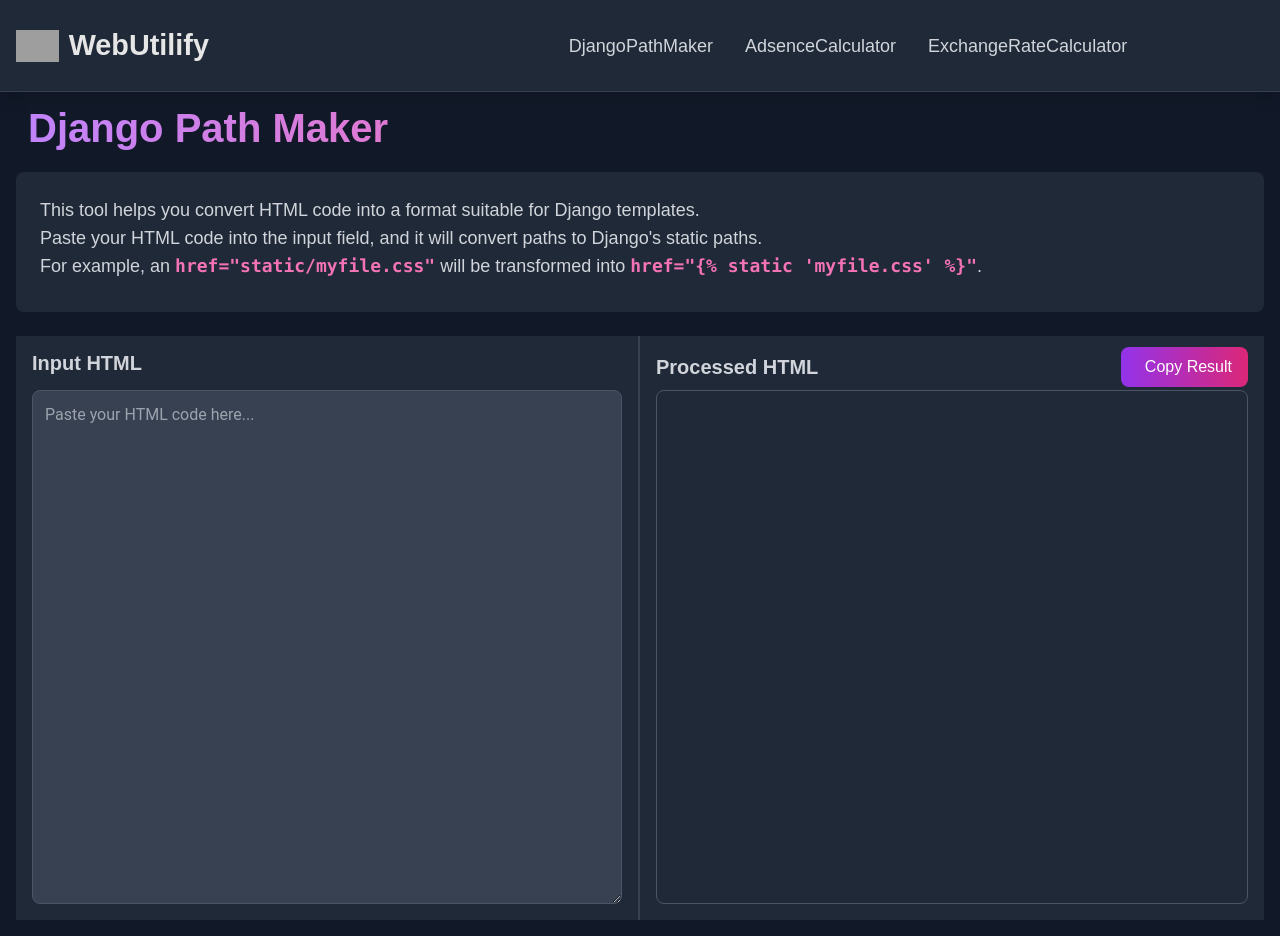
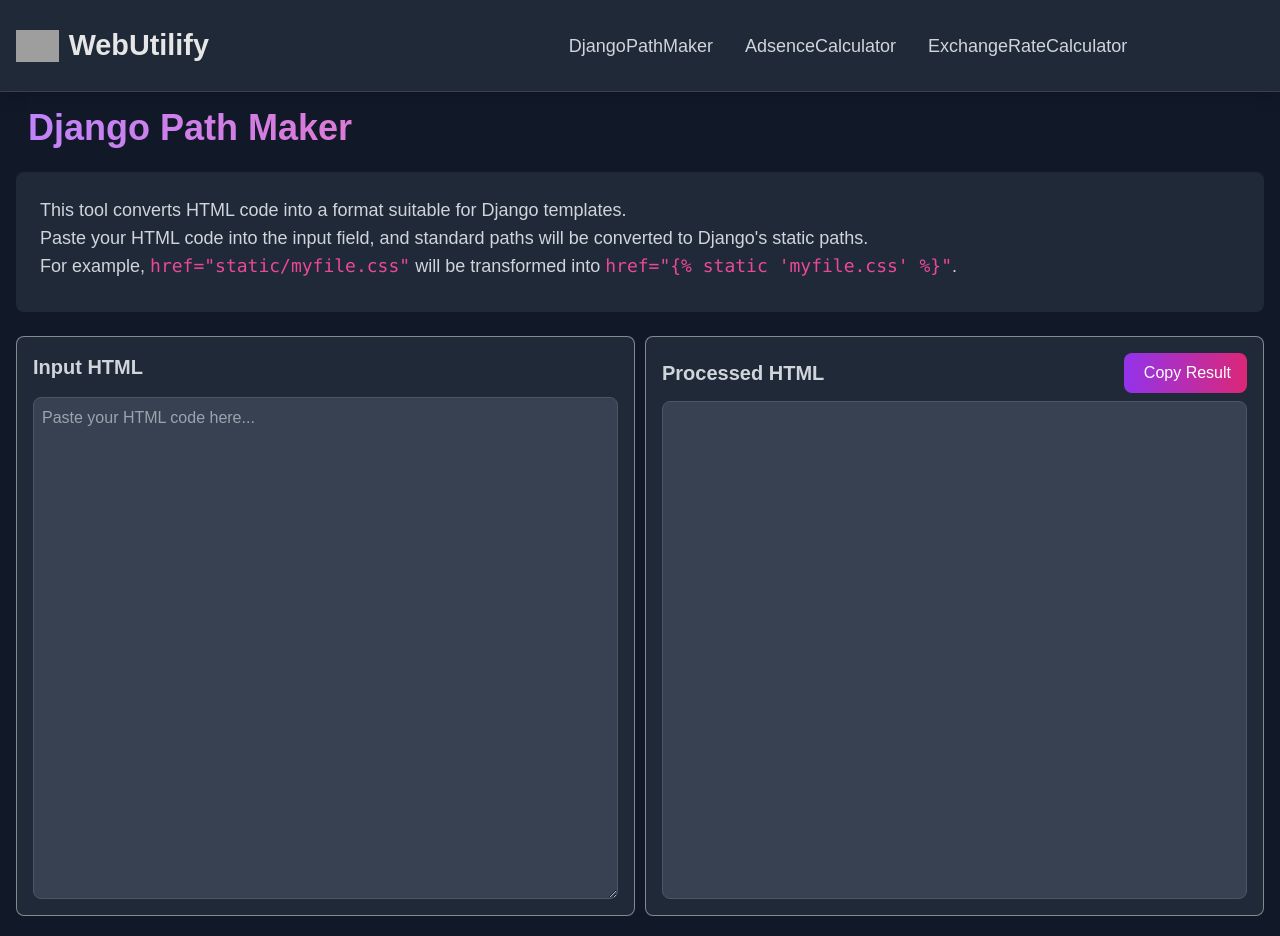
Before and after one commit to YoHaiYo/WebUtilify, a Vue app: page /DjangoPathMaker in a window 1280 px wide. Built offline with nearby package versions, Linux system fonts and the light colour scheme; grey boxes are pictures that could not be loaded.

Commit message:
장고패스메이커 기능 정상화

```diff
--- a/src/pages/DjangoPathMaker.vue
+++ b/src/pages/DjangoPathMaker.vue
@@ -9,45 +9,44 @@
 
       <div class="bg-gray-800 p-6 rounded-lg mb-6">
         <p class="mb-2 text-lg text-gray-300">
-          This tool helps you convert HTML code into a format suitable for
-          Django templates.
+          This tool converts HTML code into a format suitable for Django
+          templates.
           <br />
-          Paste your HTML code into the input field, and it will convert paths
-          to Django's static paths.
+          Paste your HTML code into the input field, and standard paths will be
+          converted to Django's static paths.
           <br />
-          For example, an <code>href="static/myfile.css"</code> will be
-          transformed into <code>href="{% static 'myfile.css' %}"</code>.
+          For example,
+          <code class="text-pink-500">href="static/myfile.css"</code> will be
+          transformed into
+          <code class="text-pink-500">href="{% static 'myfile.css' %}"</code>.
         </p>
       </div>
 
       <div class="flex flex-col lg:flex-row overflow-hidden">
-        <div
-          class="left-panel bg-gray-800 border-r-2 border-gray-700 p-4 flex flex-col w-full lg:w-1/2"
-        >
-          <div class="wu-height flex justify-between items-center mb-2">
+        <div class="left-panel bg-gray-800 p-4 flex flex-col w-full lg:w-1/2">
+          <div class="flex justify-between items-center mb-2">
             <h2 class="text-xl font-semibold text-gray-300 mb-2">Input HTML</h2>
           </div>
           <textarea
             v-model="inputHtml"
             @input="processHtml"
-            class="flex-grow p-3 bg-gray-700 text-gray-200 border border-gray-600 rounded-lg focus:outline-none focus:ring-2 focus:ring-pink-500"
+            class="flex-grow p-2 bg-gray-700 text-gray-200 border border-gray-600 rounded-lg focus:outline-none focus:ring-2 focus:ring-pink-500"
             placeholder="Paste your HTML code here..."
           ></textarea>
         </div>
-
         <div class="right-panel bg-gray-800 p-4 flex flex-col w-full lg:w-1/2">
-          <div class="wu-height flex justify-between items-center mb-2">
+          <div class="flex justify-between items-center mb-2">
             <h2 class="text-xl font-semibold text-gray-300">Processed HTML</h2>
             <button
-              class="copy-button flex items-center bg-gradient-to-r from-purple-600 to-pink-600 text-white px-4 py-2 rounded-lg hover:from-purple-700 hover:to-pink-700 focus:outline-none focus:ring-2 focus:ring-blue-500"
+              class="copy-button flex items-center bg-gradient-to-r from-purple-600 to-pink-600 text-white px-4 py-2 rounded-lg hover:from-purple-700 hover:to-pink-700 focus:outline-none"
               @click="copyToClipboard"
             >
-              <i class="fas fa-copy mr-2"></i>
+              <i class="fas fa-copy mr-1"></i>
               <span>{{ copyText }}</span>
             </button>
           </div>
           <pre
-            class="flex-grow p-3 bg-gray-700 text-gray-100 border border-gray-600 rounded-lg overflow-auto"
+            class="flex-grow p-2 bg-gray-700 text-gray-200 border border-gray-600 rounded-lg overflow-auto"
             v-html="outputHtml"
           ></pre>
         </div>
@@ -59,39 +58,57 @@
 <script setup>
 import { ref, watch } from "vue";
 
+// 함수: HTML 특수문자를 이스케이프 처리
+function escapeHtml(unsafe) {
+  return unsafe
+    .replace(/&/g, "&amp;")
+    .replace(/</g, "&lt;")
+    .replace(/>/g, "&gt;");
+}
+
 const inputHtml = ref("");
 const outputHtml = ref("");
 const copyText = ref("Copy Result");
 
 const processHtml = () => {
   let processedHtml = inputHtml.value;
-  let highlightedHtml = processedHtml;
 
-  // Django static 로딩 태그 추가
+  // 특수문자 이스케이프 처리
+  let escapedHtml = escapeHtml(processedHtml);
+
   if (!processedHtml.includes("{% load static %}")) {
-    processedHtml = "{% load static %}\n" + processedHtml;
+    escapedHtml = "{% load static %}\n" + escapedHtml;
   }
 
-  // href 변환 및 하이라이트
-  highlightedHtml = processedHtml.replace(/href="([^"]*)"/g, (match, p1) => {
+  // 변경된 부분을 하이라이트 처리
+  escapedHtml = escapedHtml.replace(/href="([^"]*)"/g, (match, p1) => {
     let cleanedPath = p1.replace(/^[^static]*static\/?/, "");
-    const newHref = `href="{% static '${cleanedPath}' %}"`;
-    return `<span style="background-color: #f472b6;">${newHref}</span>`;
+    let highlighted = `<span class="bg-pink-500">href="{% static '${cleanedPath}' %}"</span>`;
+    return highlighted;
   });
 
-  // src 변환 및 하이라이트
-  highlightedHtml = highlightedHtml.replace(/src="([^"]*)"/g, (match, p1) => {
+  escapedHtml = escapedHtml.replace(/src="([^"]*)"/g, (match, p1) => {
     let cleanedPath = p1.replace(/^[^static]*static\/?/, "");
-    const newSrc = `src="{% static '${cleanedPath}' %}"`;
-    return `<span style="background-color: #f472b6;">${newSrc}</span>`;
+    let highlighted = `<span class="bg-pink-500">src="{% static '${cleanedPath}' %}"</span>`;
+    return highlighted;
   });
 
-  outputHtml.value = highlightedHtml;
+  // 변경되지 않은 href와 src도 표시
+  escapedHtml = escapedHtml.replace(/(href|src)="([^"]*)"/g, (match) => {
+    return `<span>${match}</span>`;
+  });
+
+  outputHtml.value = escapedHtml;
 };
 
 const copyToClipboard = () => {
+  // 텍스트 내용만 복사 (HTML 태그 제외)
+  const tempElement = document.createElement("div");
+  tempElement.innerHTML = outputHtml.value;
+  const textToCopy = tempElement.textContent || tempElement.innerText || "";
+
   navigator.clipboard
-    .writeText(outputHtml.value.replace(/<[^>]+>/g, "")) // HTML 태그 제거 후 복사
+    .writeText(textToCopy)
     .then(() => {
       copyText.value = "Copied!";
       setTimeout(() => {
@@ -103,65 +120,41 @@
     });
 };
 
-// Watch the inputHtml for changes
+// inputHtml의 변경을 감지합니다.
 watch(inputHtml, processHtml);
 </script>
 
 <style scoped>
+.left-panel {
+  margin-right: 5px;
+}
+.right-panel {
+  margin-left: 5px;
+}
 .left-panel,
 .right-panel {
-  height: calc(80vh - 56px);
+  height: calc(80vh - 60px);
+  border: 1px solid #b6b6b6ad;
+  border-radius: 0.5rem;
 }
 @media (max-width: 990px) {
   .left-panel {
     height: auto;
     min-height: 50vh;
+    margin-right: 0;
   }
   .right-panel {
+    margin-top: 10px;
     height: auto;
     min-height: 50vh;
+    margin-left: 0;
   }
 }
 
 textarea,
 pre {
-  font-family: "Roboto", sans-serif; /* 세련된 폰트 사용 */
+  font-family: inherit;
   font-size: 1rem;
   line-height: 1.5;
 }
-
-.wu-height {
-  height: 30px;
-}
-
-/* 타이틀을 세련되게 */
-h1 {
-  font-size: 2.5rem;
-  font-weight: 800;
-}
-
-/* 전체적인 스타일 조정 */
-button.copy-button {
-  transition: background-color 0.3s ease;
-}
-
-/* Dark 테마 스타일 */
-textarea {
-  background-color: #374151; /* 어두운 배경 */
-  color: #d1d5db; /* 밝은 텍스트 */
-}
-
-pre span {
-  font-weight: bold;
-}
-
-pre {
-  background-color: #1f2937; /* 어두운 배경 */
-  color: #f9fafb; /* 밝은 텍스트 */
-}
-
-code {
-  font-weight: bold;
-  color: #f472b6; /* 핑크색 포인트 */
-}
 </style>
```
